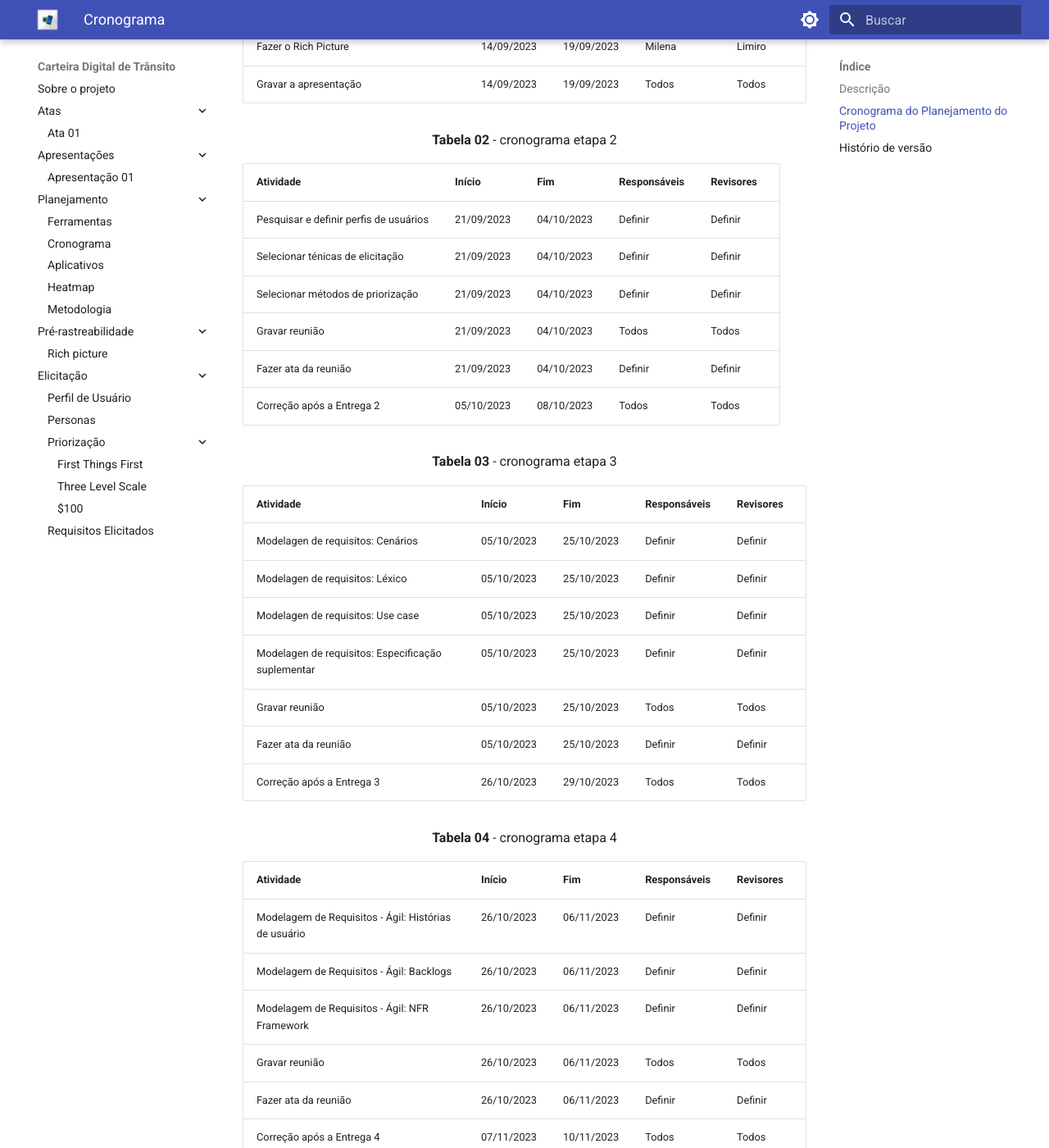
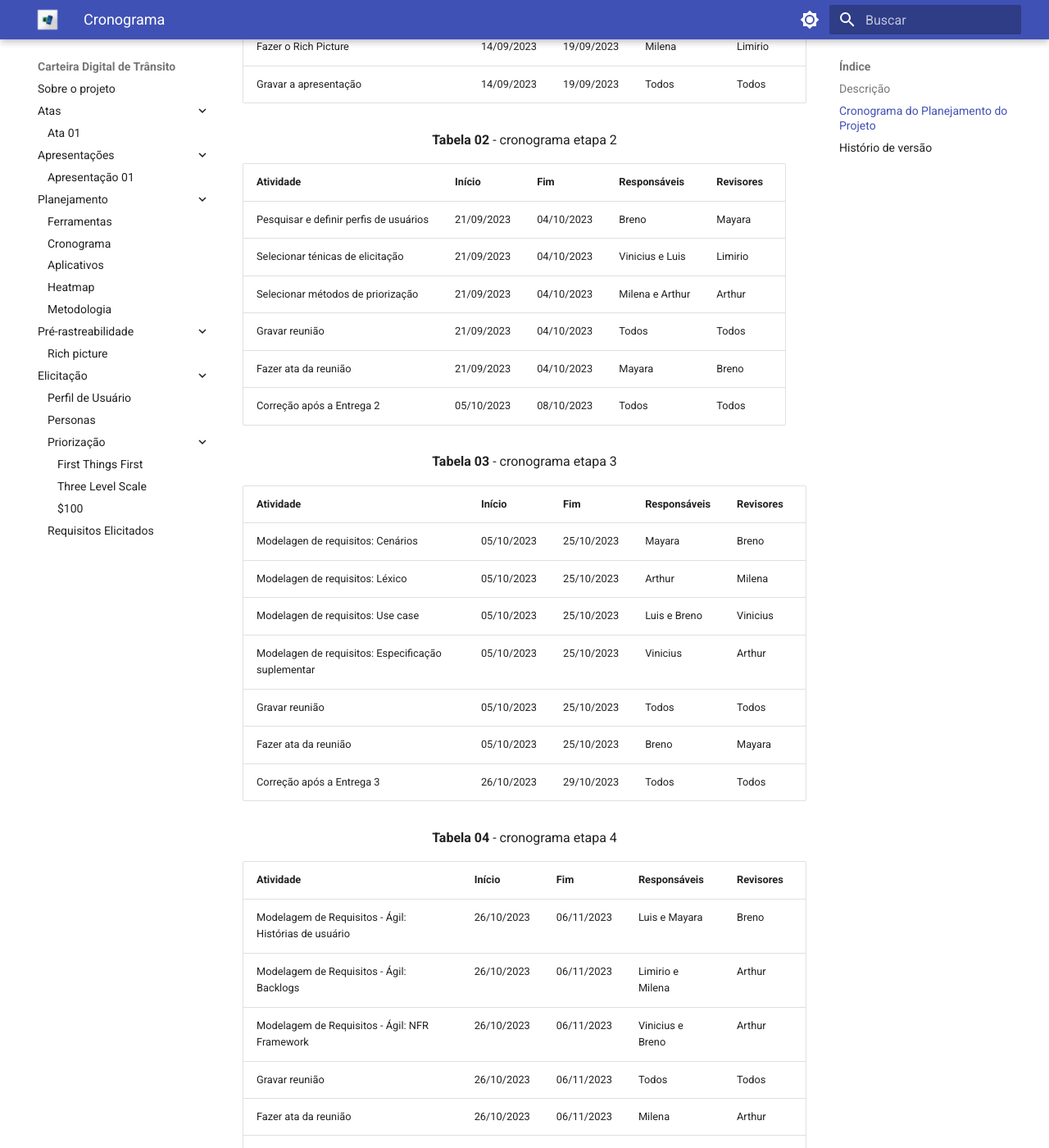
Before and after one commit to Requisitos-de-Software/2023.2-Carteira_Digital_de_Transito, an MkDocs documentation site: the page built from docs/planejamento/cronograma.md, in a window 1280 px wide and 1400 px high, scrolled down 1345 px. Shown: the whole window at 82% size. Built offline with MkDocs 1.6.1 and Material for MkDocs 9.7.7, drawn with Linux system fonts in a browser that asks for light colours; some of the changed text lies outside the part shown.

Commit message:
att cronograma

```diff
--- a/docs/planejamento/cronograma.md
+++ b/docs/planejamento/cronograma.md
@@ -17,12 +17,12 @@ fornecido pelo professor.
 | **Atividade** | **Início** | **Fim** | **Responsáveis** |  **Revisores** |
 |---------------|------------|---------|------------------|----------------|
 | Documentar equipe         | 14/09/2023| 19/09/2023 | Mayara   |    Luis        |
-| Criar heatmap dos membros | 14/09/2023| 19/09/2023 | Limiro   | Todos |
+| Criar heatmap dos membros | 14/09/2023| 19/09/2023 | Limirio   | Todos |
 | Análises e escolha de aplicativo     | 14/09/2023| 19/09/2023 | Todos    | Todos |
 | Fazer cópia do termo  de uso do aplicativo    | 14/09/2023| 19/09/2023 | Mayara | Milena |
-| Selecionar as ferramentas  do projeto         | 14/09/2023| 19/09/2023 | Limiro | Luis |
+| Selecionar as ferramentas  do projeto         | 14/09/2023| 19/09/2023 | Limirio | Luis |
 | Criar cronograma das  atividades do projeto   | 14/09/2023| 19/09/2023 | Altino, Breno | Vinícius |
-| Fazer o Rich Picture      | 14/09/2023| 19/09/2023 | Milena | Limiro |
+| Fazer o Rich Picture      | 14/09/2023| 19/09/2023 | Milena | Limirio |
 | Gravar a apresentação     | 14/09/2023| 19/09/2023 | Todos | Todos |
 | Correção após a Entrega 1  | 22/09/2023 | 25/09/2023 |     Todos   | Todos  |                                                      |
 
@@ -36,18 +36,18 @@ fornecido pelo professor.
 | Fazer cópia do termo  de uso do aplicativo    | 14/09/2023| 19/09/2023 | Mayara | Milena |
 | Selecionar as ferramentas  do projeto         | 14/09/2023| 19/09/2023 | Limiro | Luis |
 | Criar cronograma das  atividades do projeto   | 14/09/2023| 19/09/2023 | Altino, Breno | Vinícius |
-| Fazer o Rich Picture      | 14/09/2023| 19/09/2023 | Milena | Limiro |
+| Fazer o Rich Picture      | 14/09/2023| 19/09/2023 | Milena | Limirio |
 | Gravar a apresentação     | 14/09/2023| 19/09/2023 | Todos | Todos |
 
 <p align="center"><b>Tabela 02</b> - cronograma etapa 2</p>
 
 | **Atividade** | **Início** | **Fim** | **Responsáveis** |  **Revisores** |
 |---------------|------------|---------|------------------|----------------|
-| Pesquisar e definir perfis de usuários   | 21/09/2023| 04/10/2023 | Definir  |  Definir          |
-| Selecionar ténicas de elicitação | 21/09/2023| 04/10/2023 | Definir |  Definir |
-| Selecionar métodos de priorização     | 21/09/2023| 04/10/2023 | Definir    | Definir |
+| Pesquisar e definir perfis de usuários   | 21/09/2023| 04/10/2023 | Breno  |  Mayara         |
+| Selecionar ténicas de elicitação | 21/09/2023| 04/10/2023 | Vinicius e Luis |  Limirio |
+| Selecionar métodos de priorização     | 21/09/2023| 04/10/2023 | Milena e Arthur    | Arthur |
 | Gravar reunião    | 21/09/2023| 04/10/2023 | Todos | Todos |
-| Fazer ata da reunião       | 21/09/2023| 04/10/2023 | Definir | Definir |
+| Fazer ata da reunião       | 21/09/2023| 04/10/2023 | Mayara | Breno |
 | Correção após a Entrega 2  | 05/10/2023 | 08/10/2023 |     Todos   | Todos  |
 
 
@@ -55,52 +55,52 @@ fornecido pelo professor.
 
 | **Atividade** | **Início** | **Fim** | **Responsáveis** |  **Revisores** |
 |---------------|------------|---------|------------------|----------------|
-| Modelagen de requisitos: Cenários         | 05/10/2023| 25/10/2023 | Definir   |     Definir       |
-| Modelagen de requisitos: Léxico | 05/10/2023| 25/10/2023 | Definir   | Definir |
-| Modelagen de requisitos: Use case     | 05/10/2023| 25/10/2023 | Definir    | Definir |
-| Modelagen de requisitos: Especificação suplementar | 05/10/2023| 25/10/2023 | Definir | Definir |
+| Modelagen de requisitos: Cenários         | 05/10/2023| 25/10/2023 | Mayara  |     Breno    |
+| Modelagen de requisitos: Léxico | 05/10/2023| 25/10/2023 | Arthur  | Milena |
+| Modelagen de requisitos: Use case     | 05/10/2023| 25/10/2023 | Luis e Breno | Vinicius |
+| Modelagen de requisitos: Especificação suplementar | 05/10/2023| 25/10/2023 | Vinicius | Arthur |
 | Gravar reunião    | 05/10/2023| 25/10/2023 |  Todos |  Todos |
-| Fazer ata da reunião   | 05/10/2023| 25/10/2023 | Definir | Definir |
+| Fazer ata da reunião   | 05/10/2023| 25/10/2023 | Breno | Mayara |
 | Correção após a Entrega 3  | 26/10/2023 | 29/10/2023 |     Todos   | Todos  |
 
 <p align="center"><b>Tabela 04</b> - cronograma etapa 4</p>
 
 | **Atividade** | **Início** | **Fim** | **Responsáveis** |  **Revisores** |
 |---------------|------------|---------|------------------|----------------|
-| Modelagem de Requisitos - Ágil: Histórias de usuário         | 26/10/2023| 06/11/2023 | Definir   |   Definir         |
-| Modelagem de Requisitos - Ágil: Backlogs  | 26/10/2023| 06/11/2023 | Definir   | Definir |
-| Modelagem de Requisitos - Ágil: NFR Framework | 26/10/2023| 06/11/2023 | Definir    | Definir |
+| Modelagem de Requisitos - Ágil: Histórias de usuário         | 26/10/2023| 06/11/2023 | Luis e Mayara  |   Breno     |
+| Modelagem de Requisitos - Ágil: Backlogs  | 26/10/2023| 06/11/2023 | Limirio e Milena  | Arthur |
+| Modelagem de Requisitos - Ágil: NFR Framework | 26/10/2023| 06/11/2023 | Vinicius e Breno    | Arthur |
 | Gravar reunião    | 26/10/2023| 06/11/2023 | Todos | Todos |
-| Fazer ata da reunião         |26/10/2023| 06/11/2023 | Definir | Definir |
+| Fazer ata da reunião         |26/10/2023| 06/11/2023 | Milena| Arthur |
 | Correção após a Entrega 4  | 07/11/2023 | 10/11/2023 |     Todos   | Todos  |
 
 <p align="center"><b>Tabela 05</b> - cronograma etapa 5.1</p>
 
 | **Atividade** | **Início** | **Fim** | **Responsáveis** |  **Revisores** |
 |---------------|------------|---------|------------------|----------------|
-| Verificação dos requisitos         | 07/11/2023| 13/11/2023 | Definir   |    Definir        |
-| Validação dos requisitos | 07/11/2023| 13/11/2023 | Definir  | Definir |
-| Gravar reunião     | 07/11/2023| 13/11/2023 |  Todos    |  Todos |
-| Fazer ata da reunião    | 07/11/2023| 13/11/2023 |   Definir |  Definir  |
+| Verificação dos requisitos         | 07/11/2023| 13/11/2023 | Limirio e Arthur  |    Luis        |
+| Validação dos requisitos | 07/11/2023| 13/11/2023 | Milena e Breno  | Mayara |
+| Gravar reunião     | 07/11/2023| 13/11/2023 |  Mayara e Luis   |  Vinicius |
+| Fazer ata da reunião    | 07/11/2023| 13/11/2023 |   Limirio |  Luis  |
 | Correção após a Entrega 5.1  | 14/11/2023 | 17/11/2023 |     Todos   | Todos  |
 
 <p align="center"><b>Tabela 07</b> - cronograma etapa 6</p>
 
 | **Atividade** | **Início** | **Fim** | **Responsáveis** |  **Revisores** |
 |---------------|------------|---------|------------------|----------------|
-| Pós-Rastreabilidade - Gerência   | 14/11/2023| 20/11/2023 | Definir   |     Definir       |
+| Pós-Rastreabilidade - Gerência   | 14/11/2023| 20/11/2023 | Breno e Vinicius   |     Milena       |
 | Gravar reunião | 14/11/2023| 20/11/2023 |  Todos   |  Todos |
-| Fazer ata da reunião     | 14/11/2023| 20/11/2023 | Definir    | Definir |
+| Fazer ata da reunião     | 14/11/2023| 20/11/2023 | Limirio    | Luis Eduardo |
 | Correção após a Entrega 6  | 25/11/2023 | 28/11/2023 |     Todos   | Todos  |
 
 <p align="center"><b>Tabela 06</b> - cronograma etapa 5.2</p>
 
 | **Atividade** | **Início** | **Fim** | **Responsáveis** |  **Revisores** |
 |---------------|------------|---------|------------------|----------------|
-| Verificação dos requisitos         | 14/11/2023| 29/11/2023 | Definir   |   Definir         |
-| Validação dos requisitos | 14/11/2023| 29/11/2023 | Definir   | Definir |
+| Verificação dos requisitos         | 14/11/2023| 29/11/2023 | Mayara e Milena   |   Vinicius        |
+| Validação dos requisitos | 14/11/2023| 29/11/2023 |  Arthur e Breno   | Luis |
 | Gravar reunião     | 14/11/2023| 29/11/2023 |  Todos    |  Todos |
-| Fazer ata da reunião    | 14/11/2023| 29/11/2023 |  Definir    |   Definir |
+| Fazer ata da reunião    | 14/11/2023| 29/11/2023 |  Milena    |   Arthur |
 | Correção após a Entrega 5.2  | 30/11/2023 | 01/12/2023 |     Todos   | Todos  |
 
 <p align="center"><b>Tabela 07</b> - cronograma Entrega final</p>
@@ -109,7 +109,7 @@ fornecido pelo professor.
 |---------------|------------|---------|------------------|----------------|
 | Desenvolvimento do projeto final    | 25/11/2023| 28/11/2023 | Definir   |     Definir       |
 | Gravar reunião | 01/12/2023| 02/12/2023 |  Todos   |  Todos |
-| Fazer ata da reunião     | 01/12/2023| 02/12/2023 | Definir    | Definir |
+| Fazer ata da reunião     | 01/12/2023| 02/12/2023 | Definir    | Vinicius |
 | Correção após a entrega final | 20/12/2023 | 21/12/2023 |     Todos   | Todos  |
 
 
```
